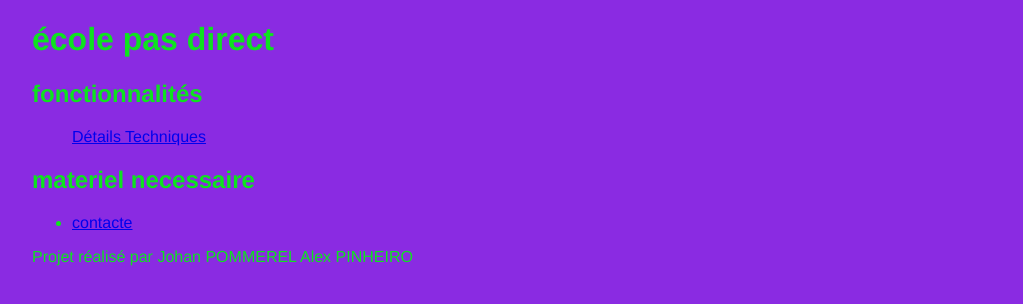
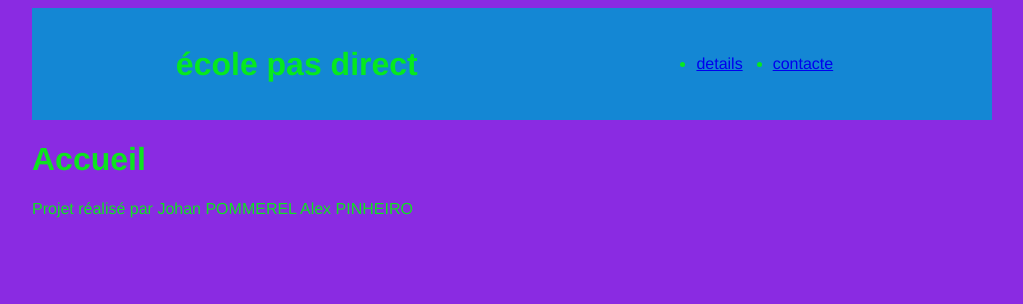
Before and after one commit to brawlcoltdina-oss/mon-chef-doeuvre-pommerel-johan, a plain HTML site: page index.html in a window 1280 px wide. Shown: the whole page, without its empty margins (128-1151 px from the left). Drawn offline with Linux system fonts and the light colour scheme.

Commit message:
feat: Style du header et de la navigation avec Flexbox

```diff
--- a/index.html
+++ b/index.html
@@ -11,26 +11,23 @@
 
        <header>
         <h1>école pas direct </h1>
+        <nav>
+
+     <ul>
+        <li>
+            <a href="details.html">details</a>
+            </li>
+
+                <li>
+            <a href="contact.html">contacte</a>
+            </li>
+     </ul>
+     </nav>
         </header>
 
 
         <main>
-        <section>
-
-
-            <h2>fonctionnalités</h2><ol> <a href="details.html">Détails Techniques</a></ol>
-        </section>
-
-        <main>
-        <section>
-            <h2>materiel necessaire</h2>
-
-            <ul>
-                <li>
-            <a href="contact.html">contacte</a>
-            </li>
-     </ul>
-
+       <h1>Accueil</h1>
     </main>
 
 
--- a/style.css
+++ b/style.css
@@ -7,3 +7,18 @@ body{
 .container{max-width:960px;
 margin: 0 auto;
 }
+header{
+    display: flex;
+     justify-content:space-around;
+     align-items:center;
+
+     padding: 1rem 2rem;
+    background-color: rgb(20, 135, 212);
+}
+ul{
+    display: flex;
+
+}
+li{
+    margin: 15px;
+}
```
Also changed, not shown: contact.html (+14 -16 lines), details.html (+15 -16 lines).
